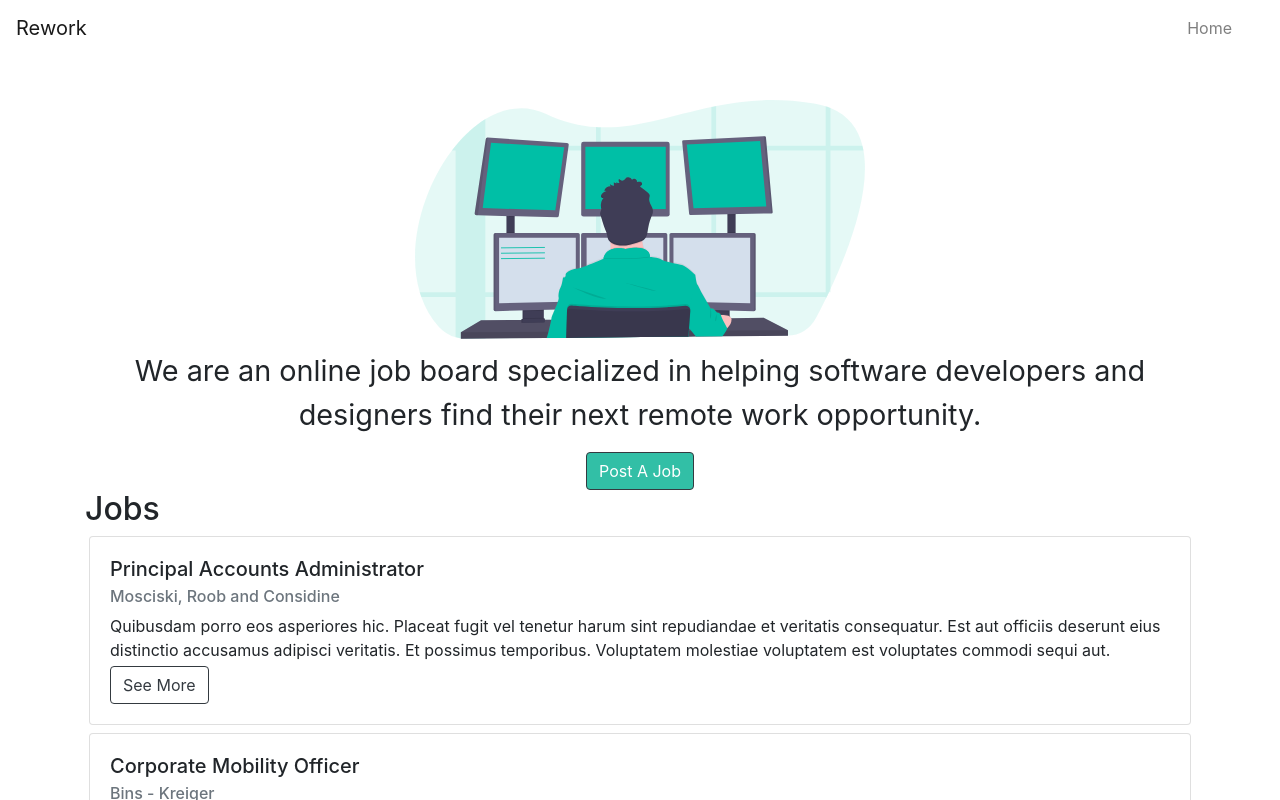
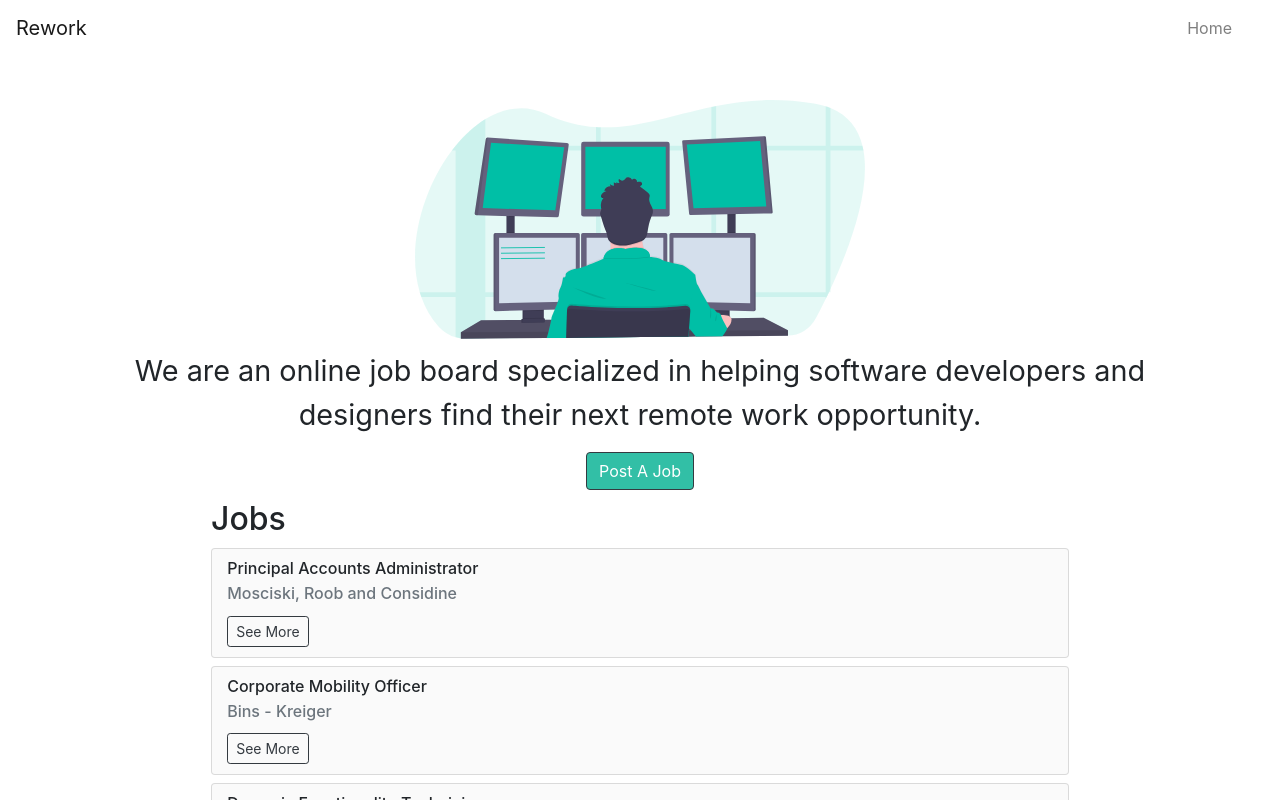
Before and after one commit to codentacos/remote-gig, a React (Create React App) app: page /home in a window 1280 px wide. Shown: the top 800 px of the page. Built offline with nearby package versions, Linux system fonts and the light colour scheme.

Commit message:
update cards

```diff
--- a/src/App.js
+++ b/src/App.js
@@ -60,16 +60,16 @@ export default class App extends Component {
                   <Button id='post-job-btn' variant='dark m-auto'>Post A Job</Button>
                 </Row>
 
-                <Row>
+                <Container>
                   <h2 className='jobs-heading'>Jobs</h2>
-                </Row>
-                <JobCard
-                  jobs={this.state.jobs}
-                  seeMore={this.state.seeMore}
-                  userInput={this.state.userInput}
-                  handleState={this.handleState}
-                />
 
+                  <JobCard
+                    jobs={this.state.jobs}
+                    seeMore={this.state.seeMore}
+                    userInput={this.state.userInput}
+                    handleState={this.handleState}
+                  />
+                </Container>
               </Route>
               {/* <Route path='/create'>
                 <CreateJobPost />
--- a/src/Components/JobCard.js
+++ b/src/Components/JobCard.js
@@ -5,9 +5,9 @@ export default class JobCard extends Component {
     renderJobs(job) {
         return (
             <Row key={job.key.toString()} id={job.key} className="job-card-row mb-2 mr-1 ml-1 justify-content-center" >
-                <Card style={{ width: '100%' }}>
-                    <Card.Body>
-                        <Card.Title>{job.title}</Card.Title>
+                <Card className='job-cards'>
+                    <Card.Body className='card-body'>
+                        <Card.Title className='card-title'>{job.title}</Card.Title>
                         <Card.Subtitle className="mb-2 text-muted">{job.company}</Card.Subtitle>
 
                         {(() => {
@@ -33,8 +33,8 @@ export default class JobCard extends Component {
                             } else {
                                 return (
                                     <Card.Text>
-                                        <span className='d-block'>{job.desc}</span>
-                                        <Button variant='outline-dark mt-1' onClick={this.props.handleState}>See More</Button>
+                                        {/* <span className='d-block'>{job.desc}</span> */}
+                                        <Button variant='outline-dark mt-1' size='sm' onClick={this.props.handleState}>See More</Button>
                                     </Card.Text>)
 
                             }
--- a/src/Styles/_subscribeForm.scss
+++ /dev/null
@@ -1,20 +0,0 @@
-form {
-    background-color: #eee;
-    display: block;
-    margin: 0 auto;
-    padding: 10px;
-    width: 90%;
-    @media(min-width: 768px) {
-        width: 50%;
-    }
-    h3 {
-        font-size: 1.3em;
-        font-weight: bold;
-    }
-    input {
-        border: 1px solid black;
-        display: block;
-        margin: 0 auto 12px;
-    }
-
-}
--- a/src/Styles/app.scss
+++ b/src/Styles/app.scss
@@ -1,7 +1,6 @@
 @import "~bootstrap/scss/bootstrap";
 @import 'createJobPostForm';
 @import 'fullListing';
-@import 'subscribeForm';
 
 .mainNav {
     background-color: white;
@@ -10,33 +9,63 @@
 .main-content {
     margin: 100px auto 0 auto;
     padding: 0;
+
     .jobs-heading {
+        margin: 10px auto;
         padding: 0 15px;
+        width: 100%;
+        @media (min-width: 768px) {
+            width: 80%;
+            }
     }
+
     .row {
         margin: 0;
+
     }
+
+    .card-body {
+        padding: 10px 15px;
+    }
+
+    .job-cards {
+        background-color: rgba(230,230,230,.2);
+        width: 100%;
+        @media (min-width: 768px) {
+            width: 80%;
+            }
+        .card-title {
+            font-size: 1.0em;
+        }
+    }
+
     .listgroup-item {
         border: none;
     }
+
     .home-intro {
         font-size: 1.5em;
         margin-top: 10px;
+
         @media (min-width: 768px) {
             font-size: 1.8em;
         }
     }
+
     #programmer-img {
         margin: 0 auto;
         width: 80%;
+
         @media (min-width: 768px) {
             width: 450px;
         }
     }
+
     #post-job-btn {
-        background-color: rgb(50,191,166);
+        background-color: rgb(50, 191, 166);
+
         &:hover {
-            background-color: rgba(50,191,166,0.7);
+            background-color: rgba(50, 191, 166, 0.7);
         }
     }
 }
@@ -45,10 +74,12 @@
     background-color: #000;
     color: #fff;
     height: 60px;
+
     a {
-        color: rgb(50,191,166);
+        color: rgb(50, 191, 166);
+
         &:hover {
-            color: rgba(50,191,166,0.7);
+            color: rgba(50, 191, 166, 0.7);
         }
     }
 }
```
